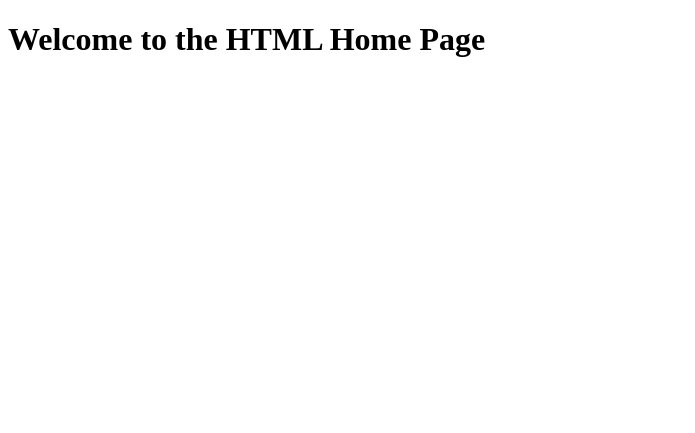
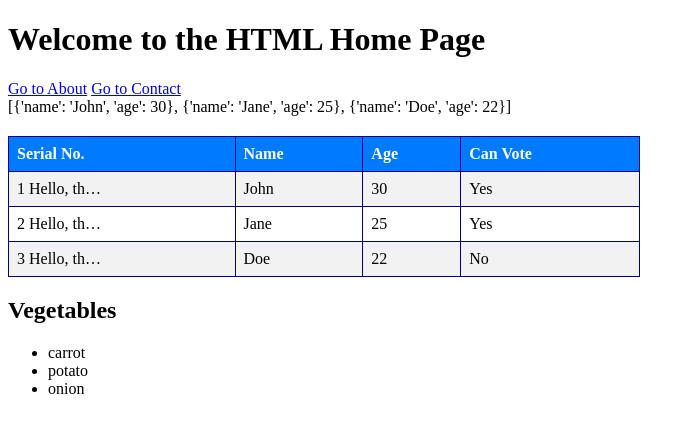
Before and after one commit to PhoneixProgrammer/django-project, a Django app: page / in a window 1280 px wide. Shown: the top 433 px of the page, without its empty margins (0-695 px from the left). Run offline with Django 5.2, Linux system fonts and the light colour scheme.

Commit message:
django template engine

```diff
--- a/core/urls.py
+++ b/core/urls.py
@@ -20,6 +20,8 @@ from home.views import *
 
 urlpatterns = [
     path('', home, name='home'),
+    path('about/', about, name='about'),
+    path('contact/', contact, name='contact'),
     path('success-page/', success_page, name='success'),
     path('admin/', admin.site.urls),
 ]
--- /dev/null
+++ b/home/templates/base.html
@@ -0,0 +1,33 @@
+<!DOCTYPE html>
+<html lang="en">
+<head>
+    <meta charset="UTF-8">
+    <meta name="viewport" content="width=device-width, initial-scale=1.0">
+    <title>{{page}}</title>
+     <style>
+        table {
+            border-collapse: collapse;
+            width: 50%;
+            margin-top: 20px;
+        }
+        th, td {
+            border: 1px solid #000080; /* dark blue border */
+            padding: 8px;
+            text-align: left;
+        }
+        th {
+            background-color: #007BFF; /* Bootstrap blue */
+            color: white;
+        }
+        tr:nth-child(even) {
+            background-color: #f2f2f2; /* light gray for alternate rows */
+        }
+    </style>
+</head>
+<body>
+    {% block start %}
+
+    {% endblock %}
+
+</body>
+</html>
--- /dev/null
+++ b/home/templates/home/about.html
@@ -0,0 +1,6 @@
+{% extends "base.html" %}
+{% block start %}
+    <h1>Welcome to the About Page</h1>
+    <a href="/">Go to Home</a>
+    <a href="/contact">Go to Contact</a>
+{% endblock %}
--- /dev/null
+++ b/home/templates/home/contact.html
@@ -0,0 +1,6 @@
+{% extends "base.html" %}
+{% block start %}
+    <h1>Welcome to the Contact Page</h1>
+    <a href="/">Go to Home</a>
+    <a href="/about">Go to About</a>
+{% endblock %}
--- a/home/templates/home/index.html
+++ b/home/templates/home/index.html
@@ -1,11 +1,44 @@
-<!DOCTYPE html>
-<html lang="en">
-<head>
-    <meta charset="UTF-8">
-    <meta name="viewport" content="width=device-width, initial-scale=1.0">
-    <title>Django Project</title>
-</head>
-<body>
+{% extends "base.html" %}
+{% block start %}
     <h1>Welcome to the HTML Home Page</h1>
-</body>
-</html>
+    <a href="/about">Go to About</a>
+    <a href="/contact">Go to Contact</a>
+    <br>
+    {{peoples}}
+    <table>
+        <tr>
+            <th>Serial No.</th>
+            <th>Name</th>
+            <th>Age</th>
+            <th>Can Vote</th>
+        </tr>
+        {% for person in peoples %}
+        <tr>
+            <td>{{forloop.counter}}
+                {{text|truncatechars:10}}
+            </td>
+            <td>{{ person.name }}</td>
+            <td>{{ person.age }}</td>
+            <td>
+                {% if person.age >= 25%}
+                    Yes
+                {% else %}
+                    No
+                {% endif %}
+            </td>
+        </tr>
+        {% endfor %}
+    </table>
+    <p>
+        {% if "cucumber" not in vegetables %}
+            <h2>Vegetables</h2>
+            <ul>
+                {% for vegetable in vegetables %}
+                    <li>{{ vegetable }}</li>
+                {% endfor %}
+            </ul>
+        {% else %}
+            <p>No vegetables available.</p>
+        {% endif %}
+    </p>
+{% endblock %}
--- a/home/views.py
+++ b/home/views.py
@@ -6,6 +6,22 @@ from django.http import HttpResponse
 # This is a view function that renders the home page.
 # It uses the render function to combine a template with a context and return an HttpResponse object.
 def home(request):
-    return render(request, "home/index.html")
+    peoples = [
+        {"name": "John", "age": 30},
+        {"name": "Jane", "age": 25},
+        {"name": "Doe", "age": 22},
+    ]
+    text ="""Hello, this is a simple text that will be passed to the template."""
+    vegetables=["carrot","potato","onion"]
+
+
+
+    return render(request, "home/index.html",context={"peoples": peoples,"text": text,"vegetables": vegetables,"page":"Home Page"})
+    #with the help of context we are sending backend data to html  template
+
+def about(request):
+    return render(request, "home/about.html", context={"page": "About Us"})
+def contact(request):
+    return render(request, "home/contact.html", context={"page": "Contact Us"})
 def success_page(request):
     return HttpResponse("<h1>Success! You're at the success page.</h1>")
```
Also changed, not shown: 1 other file.
